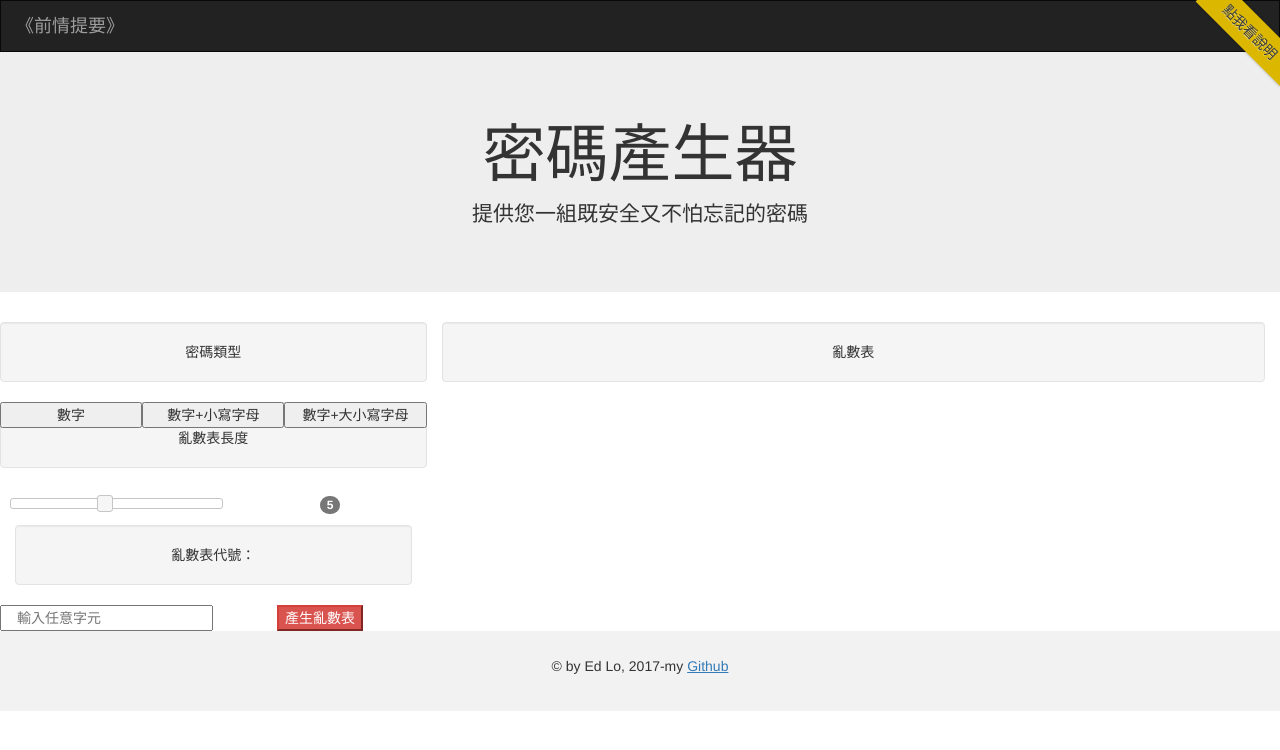
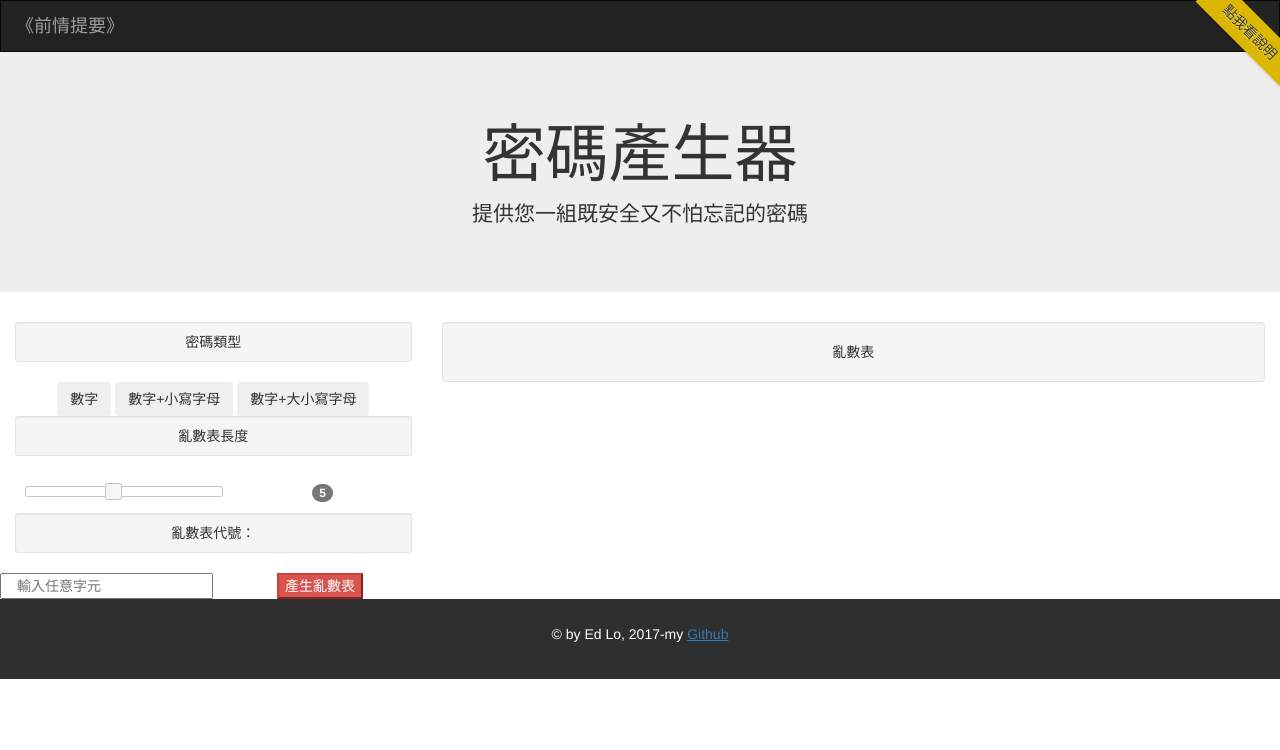
Before and after one commit to Edwardz43/myJavaScript, a PHP site: page /MainPage.html in a window 1280 px wide. Shown: the top 750 px of the page. Run offline with PHP 8.4, Linux system fonts and the light colour scheme; some libraries are stand-ins or nearby versions.

Commit message:
201705161603 some bug fixed

```diff
--- a/170508_hw_password/MainPage.html
+++ b/170508_hw_password/MainPage.html
@@ -58,14 +58,15 @@
   <div class="row">
   	<!---->
     <div class="col-sm-4">
-        <div class="row">
-            <div id="sltType" class="well">密碼類型</div>
+        <div >
+            <div id="sltType" class="well well-sm">密碼類型</div>
                 <div class="btn-group-md">
- 	       			<input class="col-sm-4" type="button" class="btn btn-radio btn-muted" name="pswType" value="數字">
-      				<input class="col-sm-4" type="button" class="btn btn-radio btn-muted" name="pswType" value="數字+小寫字母" >
-      				<input class="col-sm-4" type="button" class="btn btn-radio btn-muted" name="pswType" value="數字+大小寫字母" >
+ 	       			<input type="button" class="btn btn-radio btn-muted" name="pswType" value="數字">
+      				<input  type="button" class="btn btn-radio btn-muted" name="pswType" value="數字+小寫字母" >
+      				<input  type="button" class="btn btn-radio btn-muted" name="pswType" value="數字+大小寫字母" >
  		    	</div>
-            <div class="well">亂數表長度</div>
+ 		    	<!--<div class="">&nbsp</div>-->
+            <div class="well well-sm">亂數表長度</div>
 
             <div class="col-sm-6" id="slider"  name="slider"></div>
 
@@ -74,7 +75,7 @@
   	        </label>
 		</div>
 
-    	<div class="well">亂數表代號：</div>
+    	<div class="well well-sm">亂數表代號：</div>
     	<div>
 	  		<div id="btnContainer" class="row">
 	  			<input type="text" id="txtSeed" name="txtSeed" value=""
@@ -106,7 +107,7 @@
 
   </div>
 </div>
-<footer class="container-fluid text-center">
+<footer class="container-fluid bg-4 text-center">
   <p>© by Ed Lo, 2017-my <a href="https://github.com/Edwardz43" style="text-decoration: underline">Github</a></p>
 </footer>
 
--- a/170508_hw_password/style.css
+++ b/170508_hw_password/style.css
@@ -1,15 +1,10 @@
-/* Remove the navbar's default margin-bottom and rounded borders */
+
 .navbar {
 	margin-bottom: 0;
 	border-radius: 0;
 }
 #slider {
 	margin: 10px;
-}
-/* Add a gray background color and some padding to the footer */
-footer {
-	background-color: #f2f2f2;
-	padding: 25px;
 }
 
 #expWraper{
@@ -45,3 +40,9 @@ footer {
 .txtPs {
 	font-size:1.5em;
 }
+
+.bg-4 {
+    background-color: #2f2f2f;
+	padding: 25px;
+    color: #ffffff;
+}
```
